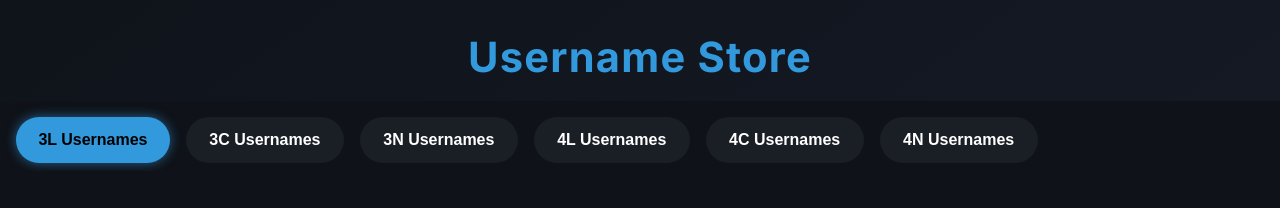
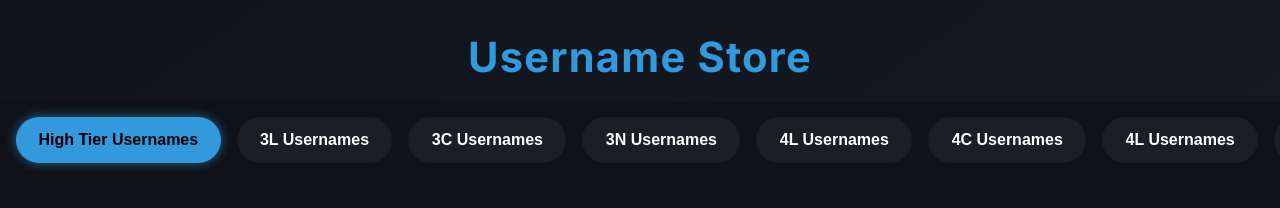
Before and after one commit to dx9g/claimuser.xyz, a plain HTML site: page index.html in a window 1280 px wide. Drawn offline with Linux system fonts and the light colour scheme.

Commit message:
Update index.html

```diff
--- a/index.html
+++ b/index.html
@@ -225,12 +225,14 @@
 
 <header>Username Store</header>
 <nav role="tablist" aria-label="Username categories">
-  <button class="active" role="tab" aria-selected="true" data-category="3l">3L Usernames</button>
-  <button role="tab" data-category="3c">3C Usernames</button>
-  <button role="tab" data-category="3n">3N Usernames</button>
-  <button role="tab" data-category="4l">4L Usernames</button>
-  <button role="tab" data-category="4c">4C Usernames</button>
-  <button role="tab" data-category="4n">4N Usernames</button>
+  <button class="active" role="tab" aria-selected="true" data-category="3l">High Tier Usernames</button>
+  <button role="tab" data-category="3c">3L Usernames</button>
+  <button role="tab" data-category="3n">3C Usernames</button>
+  <button role="tab" data-category="4l">3N Usernames</button>
+  <button role="tab" data-category="4c">4L Usernames</button>
+  <button role="tab" data-category="4n">4C Usernames</button>
+  <button role="tab" data-category="4n">4L Usernames</button>
+  <button role="tab" data-category="Singl Repeated">4L Usernames</button>
 </nav>
 
 <main>
```
